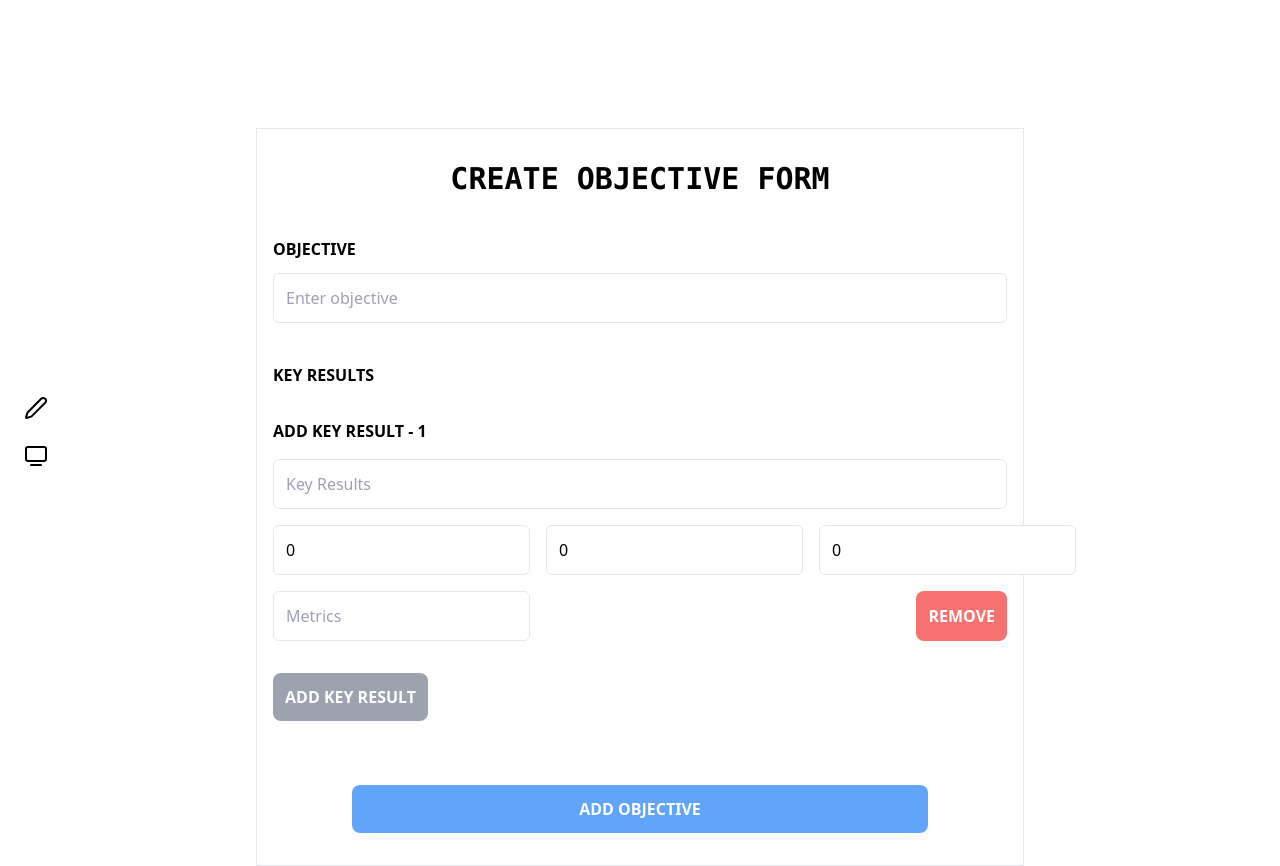
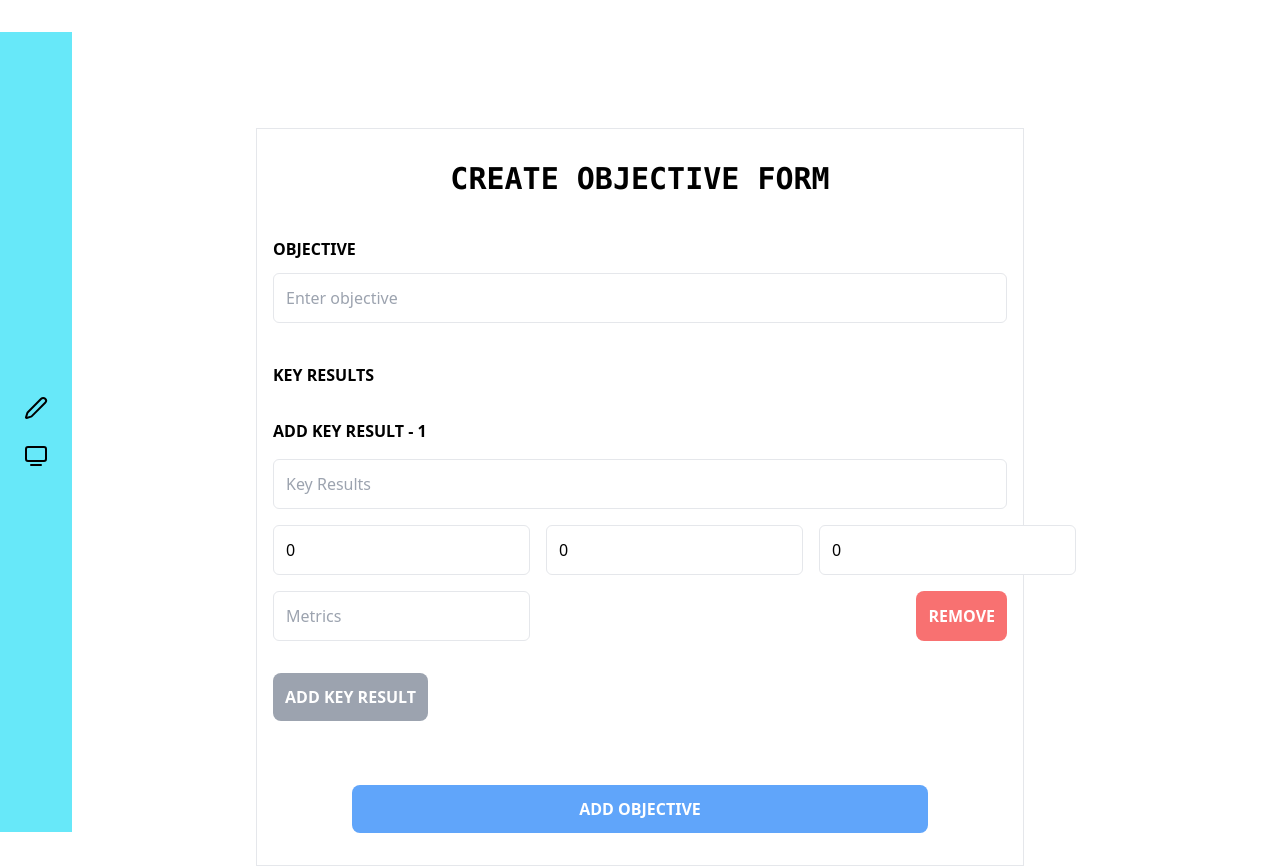
Before and after one commit to harale-commits/okr-application, a React (Vite) app: page /okrForm in a window 1280 px wide. Built offline with nearby package versions, Linux system fonts and the light colour scheme; no server answers.

Commit message:
feature: navbar background color change

```diff
--- a/src/components/NavBar.tsx
+++ b/src/components/NavBar.tsx
@@ -15,7 +15,7 @@ export function NavBar() {
   const [linkValues, setLinkValues] = useState<linkType>(initialLinkValues);
 
 
-  return <nav className="flex items-center min-h-screen fixed">
+  return <nav className="flex items-center min-h-screen fixed bg-cyan-300">
     <div className="flex flex-col p-3 ">
       <Link onMouseEnter={() => {
         linkValues.createOKR = true;
```
